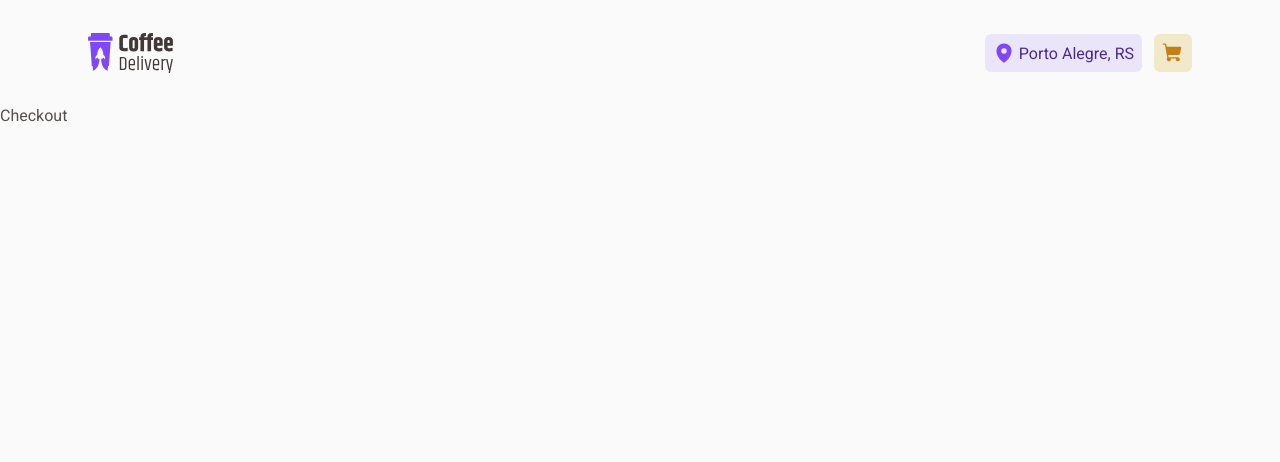
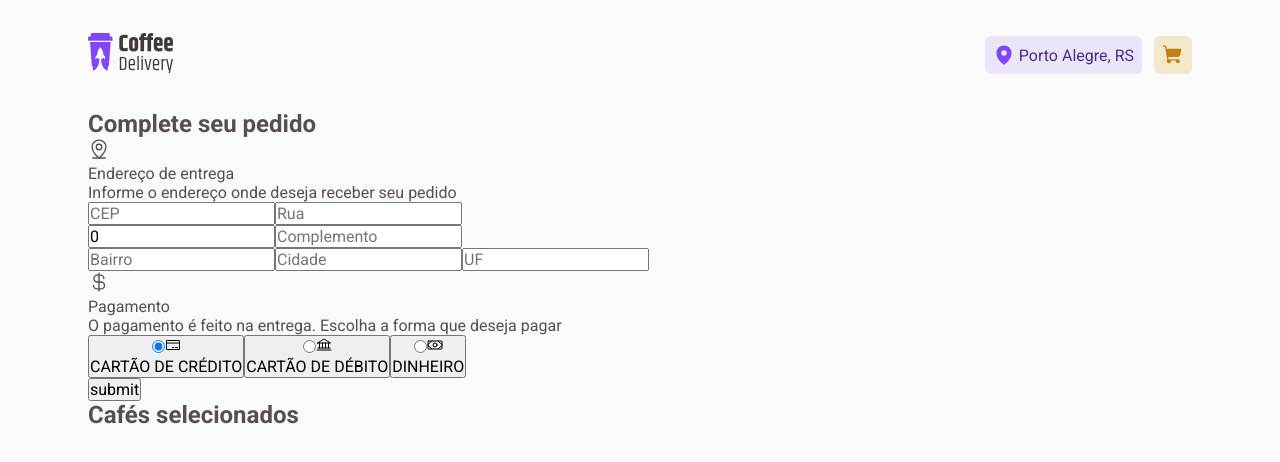
Before and after one commit to josee-fernandes/02-coffee-delivery, a React (Vite) app: page /checkout in a window 1280 px wide. Shown: the top 462 px of the page. Built offline with nearby package versions, Linux system fonts and the light colour scheme.

Commit message:
Add form without styles

```diff
--- a/src/layouts/DefaultLayout/index.tsx
+++ b/src/layouts/DefaultLayout/index.tsx
@@ -1,4 +1,4 @@
-import { Outlet } from 'react-router-dom'
+import { NavLink, Outlet } from 'react-router-dom'
 import { MapPin, ShoppingCart } from 'phosphor-react'
 
 import logoCoffeeDelivery from '../../assets/logo-coffee-delivery.svg'
@@ -17,16 +17,20 @@ export function DefaultLayout() {
     <LayoutContainer>
       <NavContainer>
         <Container>
-          <img src={logoCoffeeDelivery} alt="Logotipo do Coffee Delivery" />
+          <NavLink to="/">
+            <img src={logoCoffeeDelivery} alt="Logotipo do Coffee Delivery" />
+          </NavLink>
           <div>
             <NavActions>
               <LocationButton>
                 <MapPin size={22} weight="fill" />
                 Porto Alegre, RS
               </LocationButton>
-              <CartButton title="Visualizar carrinho">
-                <ShoppingCart size={22} weight="fill" />
-              </CartButton>
+              <NavLink to="/checkout">
+                <CartButton title="Visualizar carrinho">
+                  <ShoppingCart size={22} weight="fill" />
+                </CartButton>
+              </NavLink>
             </NavActions>
           </div>
         </Container>
--- a/src/layouts/DefaultLayout/styles.ts
+++ b/src/layouts/DefaultLayout/styles.ts
@@ -50,4 +50,9 @@ export const CartButton = styled(BaseButton)`
   svg {
     color: ${(props) => props.theme['yellow-dark']};
   }
+
+  &:focus {
+    outline: 0;
+    box-shadow: 0 0 0 2px ${(props) => props.theme.yellow};
+  }
 `
--- a/src/pages/Checkout/index.tsx
+++ b/src/pages/Checkout/index.tsx
@@ -1,3 +1,173 @@
+import {
+  Bank,
+  CreditCard,
+  CurrencyDollar,
+  MapPinLine,
+  Money,
+} from 'phosphor-react'
+import { useForm } from 'react-hook-form'
+import { z } from 'zod'
+
+import { Container } from '../../styles/Container'
+import { CheckoutContainer } from './styles'
+
+const paymentMethodEnum = z.enum(['creditCard', 'debitCard', 'money'])
+
+const finishOrderSchema = z.object({
+  cep: z
+    .string()
+    .length(8, { message: 'O CEP é obrigatório (8 caracteres)' })
+    .regex(/^\d{5}(-\d{3})?$/, { message: 'CEP inválido' }),
+  street: z.string().min(1, { message: 'A rua é obrigatória' }),
+  number: z.number().min(1, { message: 'O número é obrigatório' }),
+  complement: z.string().optional(),
+  neighborhood: z.string().min(1, { message: 'O bairro é obrigatório' }),
+  city: z.string().min(1, { message: 'A cidade é obrigatória' }),
+  state: z
+    .string()
+    .length(2, { message: 'A sigla do estado é obrigatória (2 caracteres)' }),
+  paymentMethod: paymentMethodEnum,
+})
+
+type FinishOrderSchemaType = z.infer<typeof finishOrderSchema>
+
 export function Checkout() {
-  return <div>Checkout</div>
+  const { register, handleSubmit } = useForm<FinishOrderSchemaType>({
+    defaultValues: {
+      cep: '',
+      street: '',
+      number: 0,
+      complement: '',
+      neighborhood: '',
+      city: '',
+      state: '',
+      paymentMethod: 'creditCard',
+    },
+  })
+
+  function finishOrder(data: FinishOrderSchemaType) {
+    console.log(data)
+  }
+
+  return (
+    <CheckoutContainer>
+      <Container>
+        <div>
+          <main>
+            <h2>Complete seu pedido</h2>
+            <form onSubmit={handleSubmit(finishOrder)}>
+              <div>
+                <header>
+                  <MapPinLine size={22} />
+                  <div>
+                    <p>Endereço de entrega</p>
+                    <p>Informe o endereço onde deseja receber seu pedido</p>
+                  </div>
+                </header>
+
+                <input
+                  type="text"
+                  placeholder="CEP"
+                  minLength={1}
+                  maxLength={9}
+                  required
+                  {...register('cep')}
+                />
+                <input
+                  type="text"
+                  placeholder="Rua"
+                  minLength={1}
+                  required
+                  {...register('street')}
+                />
+                <div>
+                  <input
+                    type="text"
+                    placeholder="Número"
+                    minLength={1}
+                    required
+                    {...register('number')}
+                  />
+                  <input
+                    type="text"
+                    placeholder="Complemento"
+                    minLength={1}
+                    {...register('complement')}
+                  />
+                </div>
+                <div>
+                  <input
+                    type="text"
+                    placeholder="Bairro"
+                    minLength={1}
+                    required
+                    {...register('neighborhood')}
+                  />
+                  <input
+                    type="text"
+                    placeholder="Cidade"
+                    minLength={1}
+                    required
+                    {...register('city')}
+                  />
+                  <input
+                    type="text"
+                    placeholder="UF"
+                    minLength={1}
+                    required
+                    {...register('state')}
+                  />
+                </div>
+              </div>
+              <div>
+                <header>
+                  <CurrencyDollar size={22} />
+                  <div>
+                    <p>Pagamento</p>
+                    <p>
+                      O pagamento é feito na entrega. Escolha a forma que deseja
+                      pagar
+                    </p>
+                  </div>
+                </header>
+                <div>
+                  <button type="button">
+                    <input
+                      type="radio"
+                      {...register('paymentMethod')}
+                      value={paymentMethodEnum.Enum.creditCard}
+                    />
+                    <CreditCard size={16} />
+                    <p>CARTÃO DE CRÉDITO</p>
+                  </button>
+                  <button type="button">
+                    <input
+                      type="radio"
+                      {...register('paymentMethod')}
+                      value={paymentMethodEnum.Enum.debitCard}
+                    />
+                    <Bank size={16} />
+                    <p>CARTÃO DE DÉBITO</p>
+                  </button>
+                  <button type="button">
+                    <input
+                      type="radio"
+                      {...register('paymentMethod')}
+                      value={paymentMethodEnum.Enum.money}
+                    />
+                    <Money size={16} />
+                    <p>DINHEIRO</p>
+                  </button>
+                </div>
+              </div>
+              <button type="submit">submit</button>
+            </form>
+          </main>
+          <div>
+            <h2>Cafés selecionados</h2>
+          </div>
+        </div>
+      </Container>
+    </CheckoutContainer>
+  )
 }
--- a/src/pages/Checkout/styles.ts
+++ b/src/pages/Checkout/styles.ts
@@ -0,0 +1,3 @@
+import styled from 'styled-components'
+
+export const CheckoutContainer = styled.div``
--- a/src/styles/global.ts
+++ b/src/styles/global.ts
@@ -9,7 +9,7 @@ export const GlobalStyle = createGlobalStyle`
 
   :focus {
     outline: 0;
-    box-shadow: 0 0 0 2px ${(props) => props.theme.yellow};
+    box-shadow: 0 0 0 2px ${(props) => props.theme.purple};
   }
 
   body {
```
